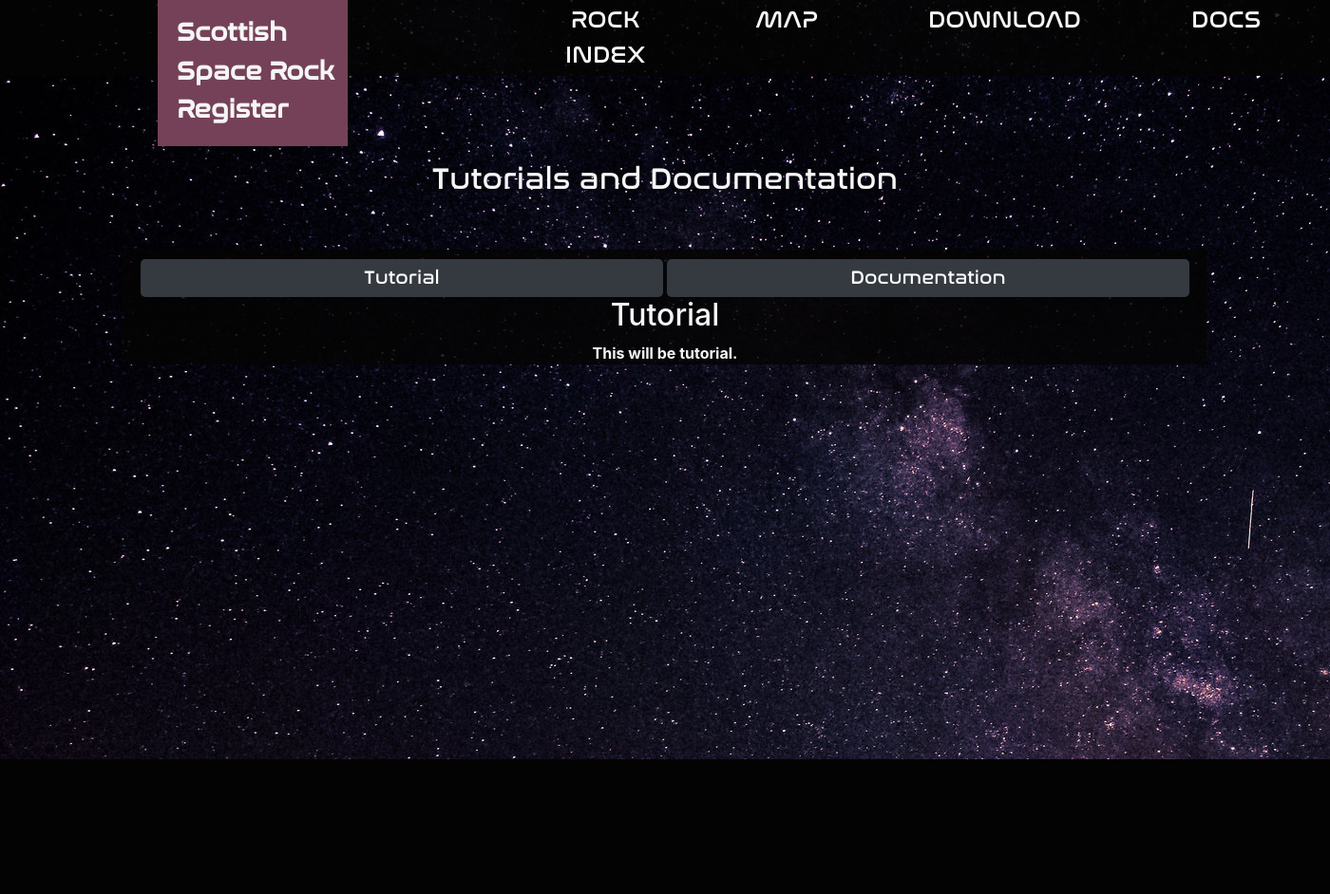
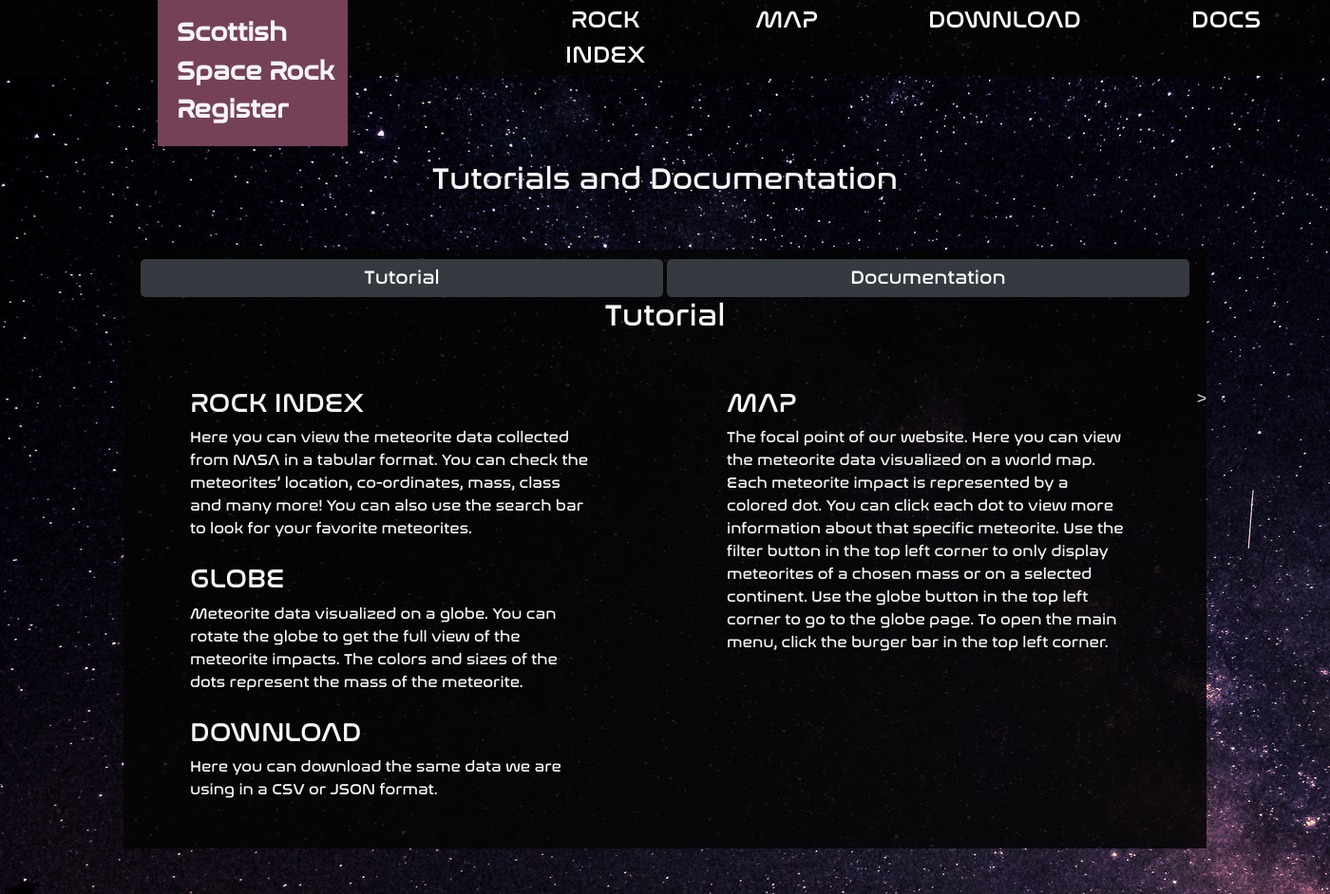
Before and after one commit to Jbenav200/ssrr, a Django app: page /docs/ in a window 1400 px wide. Shown: the whole page at 95% size. Before the commit the page ends 800 px from the top, so only its background shows below. Run offline with Django 3.2, Linux system fonts and the light colour scheme; some libraries are stand-ins or nearby versions.

Commit message:
docs page

```diff
--- a/static/css/style.css
+++ b/static/css/style.css
@@ -371,6 +371,16 @@
 
 .container-docs{
     background: rgba(5, 4, 4, 0.85);
+    padding-bottom: 50px;
+}
+
+.text-left{
+    text-align: left;
+}
+
+.container-tutdocs{
+   padding-left: 70px;
+   padding-right: 70px;
 }
 
 @font-face {
--- a/tracker/templates/tracker/docs.html
+++ b/tracker/templates/tracker/docs.html
@@ -13,14 +13,43 @@
         <button class="btn-dark btn-tab" onclick="openTab('Documentation')">Documentation</button>
     </div>
 
-    <div id="Tutorial" class="tut_doc text-center">
-        <h2>Tutorial</h2>
-        <p>This will be tutorial.</p>
+    <div id="Tutorial" class="tut_doc text-center text-whites">
+        <h2>Tutorial</h2><br><br>
+        <div class="row text-left">
+            <div class="col-sm container-tutdocs">
+                <h3> ROCK INDEX</h3>
+                Here you can view the meteorite data collected from NASA in a tabular format. You can check the meteorites’
+                location, co-ordinates, mass, class and many more! You can also use the search bar to look for your favorite meteorites.<br><br>
+                <h3>GLOBE</h3>
+                Meteorite data visualized on a globe. You can rotate the globe to get the full view of the meteorite impacts.
+                The colors and sizes of the dots represent the mass of the meteorite.<br><br>
+                <h3>DOWNLOAD</h3>
+                Here you can download the same data we are using in a CSV or JSON format.
+            </div>
+            <div class="col-sm container-tutdocs">
+                <h3>MAP</h3>
+                The focal point of our website. Here you can view the meteorite data visualized on a world map. Each
+                meteorite impact is represented by a colored dot. You can click each dot to view more information about that specific meteorite.
+                Use the filter button in the top left corner to only display meteorites of a chosen mass or on a selected continent.
+                Use the globe button in the top left corner to go to the globe page.
+                To open the main menu, click the burger bar in the top left corner.
+            </div>>
+        </div>
     </div>
-
-    <div id="Documentation" class="tut_doc text-center" style="display:none">
+    <div id="Documentation" class="tut_doc text-center text-whites" style="display:none">
         <h2>Documentation</h2>
-        <p>This will be documentation.</p>
+        <div class="row">
+            <div class="col-sm container-tutdocs">
+                <h3>MAP API</h3>
+                .<br><br>
+                <h3>GLOBE API</h3>
+                .
+            </div>
+            <div class="col-sm container-tutdocs">
+                <h3> DJANGO</h3>
+                .<br><br>
+            </div>
+        </div>
     </div>
 </div>
 <br>
```
